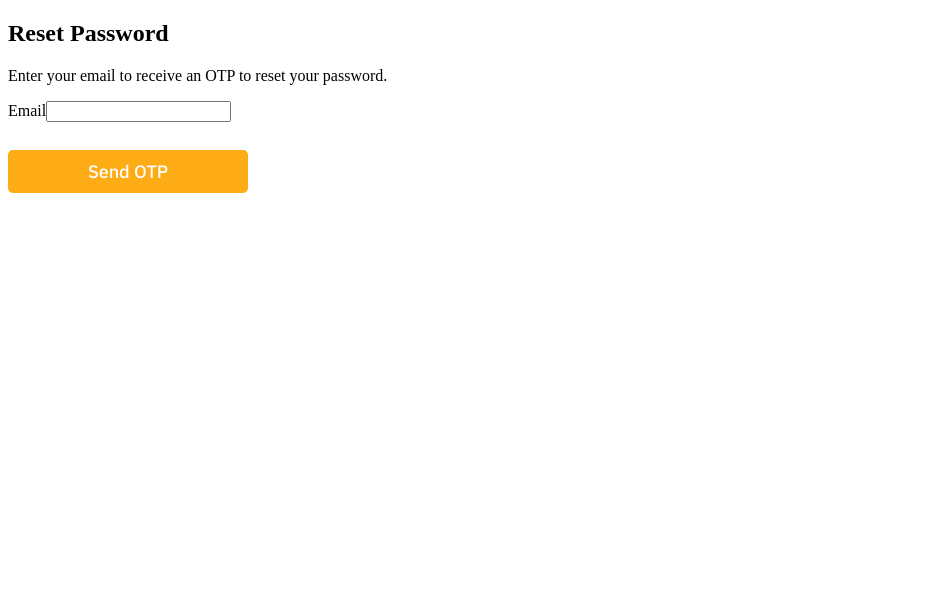
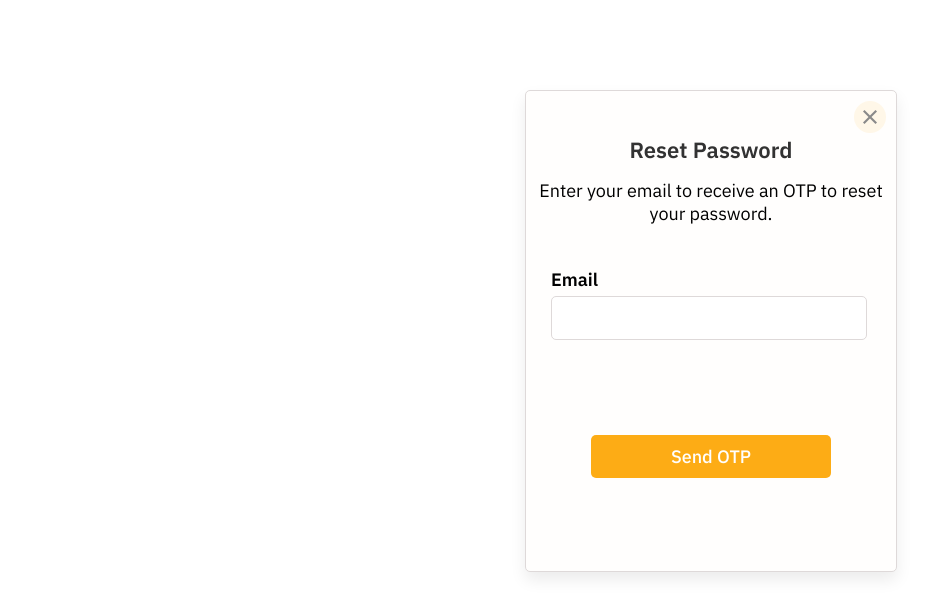
Before and after one commit to glitex-interns-june-2023/haba-pay, a React (Create React App) app: page /reset-password in a window 1280 px wide. Shown: the top 616 px of the page, without its empty margins (0-952 px from the left). Built offline with nearby package versions, Linux system fonts and the light colour scheme.

Commit message:
feat: Implemented API for reseting password

```diff
--- a/src/Auth/ResetPassword.js
+++ b/src/Auth/ResetPassword.js
@@ -1,5 +1,7 @@
 import React, { useState, useEffect } from 'react';
 import { useNavigate } from 'react-router-dom';
+import '../Styles/ResetPassword.css';
+import close from '../assets/close.png';
 
 const ResetPassword = () => {
   const [email, setEmail] = useState('');
@@ -8,6 +10,7 @@ const ResetPassword = () => {
   const [confirmPassword, setConfirmPassword] = useState('');
   const [resetStatus, setResetStatus] = useState('');
   const [timer, setTimer] = useState(0);
+  const [errorMessage, setErrorMessage] = useState('');
   const navigate = useNavigate();
 
   const handleEmailChange = (e) => {
@@ -26,14 +29,17 @@ const ResetPassword = () => {
     setConfirmPassword(e.target.value);
   };
 
+  const handleButtonClick = () => {
+    navigate('/login');
+  };
+
   const handleSendOTP = (e) => {
     e.preventDefault();
     setResetStatus('loading');
 
-    // Replace with the correct send OTP API endpoint
-    const SEND_OTP_API_ENDPOINT = 'https://habaapi.glitexsolutions.co.ke/api/google/update-email/';
+    const RESET_PASSWORD_API_ENDPOINT = 'https://habaapi.glitexsolutions.co.ke/api/v1/auth/reset-password';
 
-    fetch(SEND_OTP_API_ENDPOINT, {
+    fetch(RESET_PASSWORD_API_ENDPOINT, {
       method: 'POST',
       headers: {
         'Content-Type': 'application/json',
@@ -49,22 +55,23 @@ const ResetPassword = () => {
           setTimer(30);
         } else {
           setResetStatus('error');
+          setErrorMessage(data.message || 'An error occurred. Please try again.');
         }
       })
       .catch((error) => {
         console.error('Error:', error);
         setResetStatus('error');
+        setErrorMessage('An error occurred. Please try again.');
       });
   };
 
-  const handleVerifyOTP = (e) => {
+  const handleResetPassword = (e) => {
     e.preventDefault();
     setResetStatus('loading');
 
-    // Replace with the correct verify OTP API endpoint
-    const VERIFY_OTP_API_ENDPOINT = 'https://habaapi.glitexsolutions.co.ke/api/google/verify-otp/';
+    const RESET_PASSWORD_API_ENDPOINT = 'https://habaapi.glitexsolutions.co.ke/api/v1/auth/reset-password';
 
-    fetch(VERIFY_OTP_API_ENDPOINT, {
+    fetch(RESET_PASSWORD_API_ENDPOINT, {
       method: 'POST',
       headers: {
         'Content-Type': 'application/json',
@@ -72,58 +79,8 @@ const ResetPassword = () => {
       body: JSON.stringify({
         email,
         otp,
-      }),
-    })
-      .then((response) => response.json())
-      .then((data) => {
-        if (data.success) {
-          setResetStatus('otpVerified');
-        } else {
-          setResetStatus('error');
-        }
-      })
-      .catch((error) => {
-        console.error('Error:', error);
-        setResetStatus('error');
-      });
-  };
-
-  const handleResetPassword = (e) => {
-    e.preventDefault();
-    setResetStatus('loading');
-
-    // Replace with the correct confirm password reset API endpoint
-    const CONFIRM_PASSWORD_RESET_API_ENDPOINT = 'https://habaapi.glitexsolutions.co.ke/api/admins/password-reset/uid/token/';
-
-    // Replace with the correct password reset API endpoint
-    const PASSWORD_RESET_API_ENDPOINT = 'https://habaapi.glitexsolutions.co.ke/api/admins/password-reset/';
-
-    fetch(CONFIRM_PASSWORD_RESET_API_ENDPOINT, {
-      method: 'POST',
-      headers: {
-        'Content-Type': 'application/json',
-      },
-      body: JSON.stringify({
-        email,
-        otp,
-      }),
-    })
-      .then((response) => response.json())
-      .then((data) => {
-        if (data.success) {
-          return fetch(PASSWORD_RESET_API_ENDPOINT, {
-            method: 'POST',
-            headers: {
-              'Content-Type': 'application/json',
-            },
-            body: JSON.stringify({
-              email,
         newPassword,
       }),
-          });
-        } else {
-          setResetStatus('error');
-        }
     })
       .then((response) => response.json())
       .then((data) => {
@@ -132,21 +89,22 @@ const ResetPassword = () => {
           navigate('/login');
         } else {
           setResetStatus('error');
+          setErrorMessage(data.message || 'An error occurred. Please try again.');
         }
       })
       .catch((error) => {
         console.error('Error:', error);
         setResetStatus('error');
+        setErrorMessage('An error occurred. Please try again.');
       });
   };
 
   const handleResendOTP = () => {
     setResetStatus('loading');
 
-    // Reuse the send OTP API endpoint for resending OTP
-    const RESEND_OTP_API_ENDPOINT = 'https://habaapi.glitexsolutions.co.ke/api/google/update-email/';
+    const RESET_PASSWORD_API_ENDPOINT = 'https://habaapi.glitexsolutions.co.ke/api/v1/auth/reset-password';
 
-    fetch(RESEND_OTP_API_ENDPOINT, {
+    fetch(RESET_PASSWORD_API_ENDPOINT, {
       method: 'POST',
       headers: {
         'Content-Type': 'application/json',
@@ -162,11 +120,13 @@ const ResetPassword = () => {
           setTimer(30);
         } else {
           setResetStatus('error');
+          setErrorMessage(data.message || 'An error occurred. Please try again.');
         }
       })
       .catch((error) => {
         console.error('Error:', error);
         setResetStatus('error');
+        setErrorMessage('An error occurred. Please try again.');
       });
   };
 
@@ -184,12 +144,20 @@ const ResetPassword = () => {
 
   return (
     <div className="reset-pwd">
+      <div className="close-btn-container">
+        <div className="close-btn" onClick={handleButtonClick}>
+          <img src={close} alt="close" />
+        </div>
+      </div>
+
+      <div className="reset-pwd-header">
         <h2>Reset Password</h2>
+      </div>
       {resetStatus === 'success' ? (
         <div>
           <p>Password reset successful.</p>
           <button type="button" onClick={() => navigate('/login')}>
-            Go to Login
+            Login
           </button>
         </div>
       ) : (
@@ -197,7 +165,10 @@ const ResetPassword = () => {
           {resetStatus === 'otpSent' ? (
             <div>
               <p>An OTP has been sent to your email. Please enter it below.</p>
-              <form onSubmit={handleVerifyOTP}>
+              <form onSubmit={handleResetPassword}>
+                <div className="form-group">
+                  {resetStatus === 'loading' && <p>Loading...</p>}
+                  {resetStatus === 'error' && <p>{errorMessage}</p>}
                   <label htmlFor="otp">OTP Code</label>
                   <input
                     type="text"
@@ -205,11 +176,7 @@ const ResetPassword = () => {
                     value={otp}
                     onChange={handleOtpChange}
                   />
-                <br />
-                {resetStatus === 'loading' && <p>Loading...</p>}
-                {resetStatus === 'error' && (
-                  <p>Error verifying OTP. Please try again.</p>
-                )}
+                </div>
                 <button type="submit">Verify OTP</button>
               </form>
               {timer === 0 && (
@@ -223,6 +190,9 @@ const ResetPassword = () => {
             <div>
               <p>OTP verified. Enter your new password to reset.</p>
               <form onSubmit={handleResetPassword}>
+                <div className="form-group">
+                  {resetStatus === 'loading' && <p>Loading...</p>}
+                  {resetStatus === 'error' && <p>{errorMessage}</p>}
                   <label htmlFor="newPassword">New Password</label>
                   <input
                     type="password"
@@ -230,7 +200,8 @@ const ResetPassword = () => {
                     value={newPassword}
                     onChange={handleNewPasswordChange}
                   />
-                <br />
+                </div>
+                <div className="form-group">
                   <label htmlFor="confirmPassword">Confirm Password</label>
                   <input
                     type="password"
@@ -238,11 +209,7 @@ const ResetPassword = () => {
                     value={confirmPassword}
                     onChange={handleConfirmPasswordChange}
                   />
-                <br />
-                {resetStatus === 'loading' && <p>Loading...</p>}
-                {resetStatus === 'error' && (
-                  <p>Error resetting password. Please try again.</p>
-                )}
+                </div>
                 <button type="submit">Reset Password</button>
               </form>
             </div>
@@ -250,6 +217,9 @@ const ResetPassword = () => {
             <div className="send-otp">
               <p>Enter your email to receive an OTP to reset your password.</p>
               <form onSubmit={handleSendOTP}>
+                <div className="form-group">
+                  {resetStatus === 'loading' && <p>Loading...</p>}
+                  {resetStatus === 'error' && <p>{errorMessage}</p>}
                   <label htmlFor="email">Email</label>
                   <input
                     type="text"
@@ -257,11 +227,7 @@ const ResetPassword = () => {
                     value={email}
                     onChange={handleEmailChange}
                   />
-                <br />
-                {resetStatus === 'loading' && <p>Loading...</p>}
-                {resetStatus === 'error' && (
-                  <p>Error generating OTP. Please try again.</p>
-                )}
+                </div>
                 <button type="submit">Send OTP</button>
               </form>
             </div>
--- /dev/null
+++ b/src/Styles/ResetPassword.css
@@ -0,0 +1,100 @@
+.reset-pwd {
+    background-color: #FFFEFD;
+    border: 0.5px solid #DED9D9;
+    box-shadow: 0px 8px 16px 0px rgba(0, 0, 0, 0.08);
+    border-radius: 5px;
+    width: 370px;
+    height: 480px;
+    left: 525px;
+    top: 90px;
+    position: absolute;
+}
+
+.reset-pwd h2 {
+    color: #323232;
+    font-family: 'IBM Plex Sans';
+    font-size: 22px;
+    font-weight: 600;
+    text-align: center;
+    padding-top: 2.5rem;
+    line-height: 0.1rem;
+}
+
+.reset-pwd h3 {
+    text-align: center;
+    padding-top: 0.1rem;
+    color: #323232;
+    font-weight: 400;
+    font-size: 18px;
+    font-family: 'IBM Plex Sans';
+}
+
+.form-container {
+    display: flex;
+    flex-direction: column;
+    align-items: center;
+}
+
+.form-container label {
+    display: flex;
+    flex-direction: column;
+    align-items: flex-start;
+    gap: 5px;
+    font-size: 18px;
+    font-family: IBM Plex Sans;
+    font-weight: 600;
+}
+
+.form-container:first-of-type{
+    padding-top: 2rem;
+}
+
+.form-container input {
+    width: 300px;
+    height: 40px;
+    border: 1px solid #DED9D9;
+    border-radius: 5px;
+    margin-top: 0.5rem;
+}
+
+.form-container input:first-of-type{
+    margin-bottom: 1rem;
+}
+
+.reset-btn {
+    margin-top: 3rem;
+    font-size: 1.3rem;
+}
+
+.send-otp p {
+    font-size: 18px;
+    font-family: IBM Plex Sans;
+    text-align: center;
+    padding-top: 10px;
+}
+
+.send-otp form label {
+    margin-left: 25px;
+    padding-top: 25px;
+    gap: 5px;
+    display: flex;
+    flex-direction: column;
+    align-items: flex-start;
+    font-size: 18px;
+    font-family: IBM Plex Sans;
+    font-weight: 600;
+}
+
+.send-otp input {
+    width: 310px;
+    height: 40px;
+    border-radius: 5px;
+    margin-left: 25px;
+    border: 1px solid #DED9D9;
+    margin-top: 5px;
+}
+
+.send-otp button {
+   margin-top: 95px;
+   margin-left: 65px;
+}
```
Lines whose indentation alone changed are shown as unchanged.
